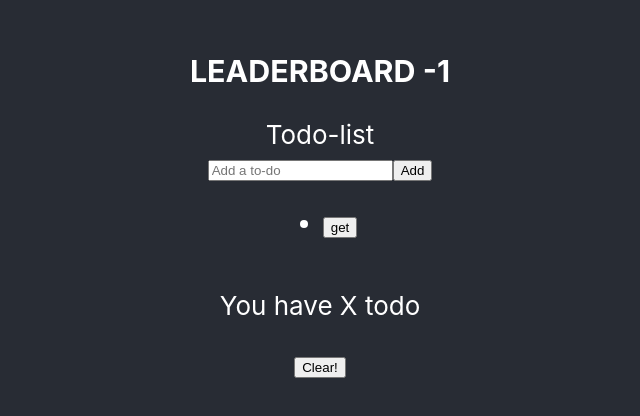
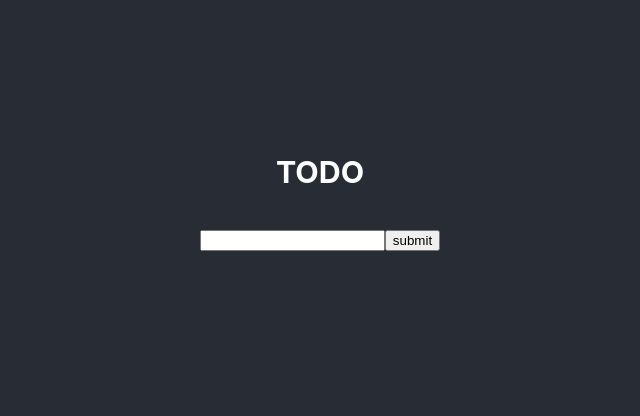
Before and after one commit to a13zanal/Examensarbete2022, a React (Create React App) app: page / in a window 1280 px wide. Shown: the part 200-616 px from the top of the page, without its empty margins (320-960 px from the left). Built offline with nearby package versions, Linux system fonts and the light colour scheme.

Commit message:
Todo-list

```diff
--- a/src/App.js
+++ b/src/App.js
@@ -1,51 +1,17 @@
 import './App.css';
-import React from 'react';
+import React, { useState } from 'react';
+import Form from './Comp_todo/Form';
+import Todolist from './Comp_todo/Todolist';
 
 function App() {
-  // Save data
-  var saveData = () => {
-    const whattodo = document.getElementById('new-todo').value;
-    localStorage.setItem('WhatTodo', whattodo);
-    console.log('setItem' + ' ' + whattodo);
-  }
-  //Get data
-  var getData = () => {
-    const data = localStorage.getItem("WhatTodo")
-    console.log('getItem' + ' ' + data);
-  }
-
-  // delete data
-  var deleteData = () => {
-    localStorage.removeItem("WhatTodo")
-  }
+  const [inputText, setInputText] = useState("");
+  const [todos, setTodos] = useState([]);
   return (
     <div className="App">
       <header className="App-header">
-        <h3> LEADERBOARD -1 </h3>
-        <label>Todo-list</label>
-        <div>
-          <input
-            type='text'
-            id='new-todo'
-            className='input input_lg'
-            name='text'
-            placeholder='Add a to-do'
-            autoComplete='off'
-          />
-          <button onClick={saveData}>Add</button>
-        </div>
-
-        <div>
-          <ul>
-            <li><button onClick={getData}>get</button></li>
-          </ul>
-        </div>
-
-        <div>
-          <p>You have X todo</p>
-          <button onClick={deleteData}>Clear!</button>
-        </div>
-
+        <h3> TODO </h3>
+        <Form  inputText={inputText} setInputText={setInputText} todos={todos} setTodos={setTodos}/>
+        <Todolist todos={todos} />
       </header>
     </div>
   );
--- /dev/null
+++ b/src/Comp_todo/Form.js
@@ -0,0 +1,22 @@
+import React from 'react';
+
+const Form = ({inputText, setInputText, setTodos, todos}) => {
+    const inputTextHandler = (e) => {
+        setInputText(e.target.value);
+    };
+    const submitBtnHandler = (e) => {
+        e.preventDefault();
+        setTodos([
+            ...todos, {text: inputText, completed: false, id: Math.random() *1000}
+        ]);
+        setInputText("");
+    };
+    return (
+        <form>
+            <input value={inputText} onChange={inputTextHandler} type="text"/>
+            <button onClick={submitBtnHandler} type='submit'>submit</button>
+        </form>
+    );
+}
+
+export default Form;
--- /dev/null
+++ b/src/Comp_todo/Todo.js
@@ -0,0 +1,11 @@
+import React from "react";
+
+const Todo = ({text}) => {
+    return (
+        <div>
+            <li>{text}</li>
+        </div>
+    );
+}
+
+export default Todo;
--- /dev/null
+++ b/src/Comp_todo/Todolist.js
@@ -0,0 +1,16 @@
+import React from "react";
+import Todo from "./Todo";
+
+const Todolist = ({todos}) => {
+    return (
+        <div>
+            <ul>
+                {todos.map(todo => (
+                    <Todo text={todo.text}/>
+                ))}
+            </ul>
+        </div>
+    );
+}
+
+export default Todolist;
```
Also changed, not shown: src/logo.svg (deleted).
